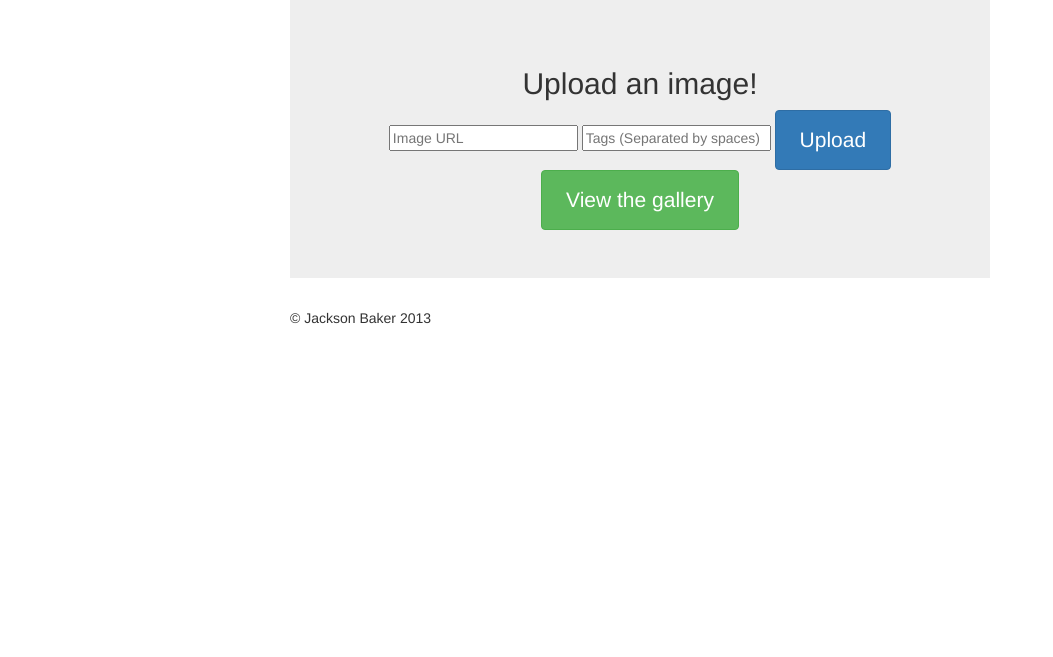
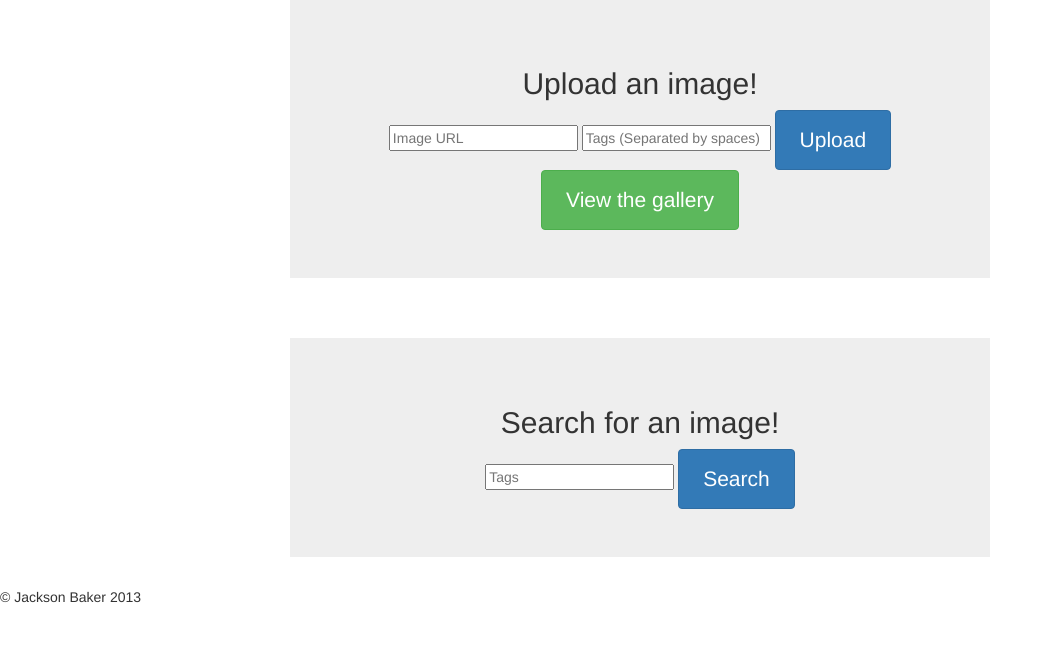
Before and after one commit to Jacksonbaker323/Picr, a Django app: page / in a window 1280 px wide. Shown: the part 172-829 px from the top of the page, without its empty margins (0-1053 px from the left). Before the commit the page ends 496 px from the top, so only its background shows below. Run offline with Django 3.2, Linux system fonts and the light colour scheme; parts of the project's set-up code (start-up, migrations or seed data) failed here and were passed over; some libraries are stand-ins or nearby versions.

Commit message:
Added search functionality

```diff
--- a/Photo_Uploader/Templates/Picr/Base.html
+++ b/Photo_Uploader/Templates/Picr/Base.html
@@ -38,13 +38,7 @@
         padding: 14px 24px;
       }
 
-      /* Supporting marketing content */
-      .marketing {
-        margin: 60px 0;
-      }
-      .marketing p + h4 {
-        margin-top: 28px;
-      }
+
 
     </style>
 
@@ -69,11 +63,13 @@
       {% endblock content %}
 
 
-      <div class="footer">
+
+
+    </div> <!-- /container -->
+
+          <div class="footer">
         <p>&copy; Jackson Baker 2013</p>
       </div>
-
-    </div> <!-- /container -->
 
     <!-- Le javascript
     ================================================== -->
--- a/Photo_Uploader/Templates/Picr/index.html
+++ b/Photo_Uploader/Templates/Picr/index.html
@@ -13,5 +13,14 @@
       <a class="btn btn-large btn-success" href="/gallery">View the gallery</a>
       </div>
 
+<div class="jumbotron">
+	<h2> Search for an image! </h2>
+	<form class="form-signin" action="/search/" method="get">
+        <input type="text" class="input-block-level" placeholder="Tags" name="search">
+        <button class="btn btn-large btn-primary" type="submit">Search</button>
+      </form>
+</div>
+
+
 
 {% endblock content %}
--- a/Photo_Uploader/urls.py
+++ b/Photo_Uploader/urls.py
@@ -9,6 +9,7 @@ urlpatterns = patterns('',
     url(r'^$', 'Picr.views.home', name='home'),
     url(r'^gallery/', 'Picr.views.gallery', name='gallery'),
     url(r'^submitted/', 'Picr.views.submitted', name='submitted'),
+    url(r'^search/', 'Picr.views.search', name='search'),
     #url(r'^gallery/', Photo_Uploader.views.)
     url(r'^admin/', include(admin.site.urls)),
 )
--- a/Picr/views.py
+++ b/Picr/views.py
@@ -69,3 +69,18 @@ def gallery(request):
 
 	context = {'gallery_dict' : gallery_dict}
 	return render_to_response('Picr/gallery.html', context)
+
+
+def search(request):
+
+	if request.GET['search'] == '':
+		context = {'error' : "No search tags submitted"}
+		return render_to_response('Picr/search.html', context)
+	else:
+		tags = request.GET['search']
+
+		search_results = Image.objects.filter(image_tags__contains=tags)
+
+		context = {'tags' : tags, 'search_results' : search_results}
+
+		return render_to_response('Picr/search.html', context)
```
Also changed, not shown: Photo_Uploader/Templates/Picr/gallery.html (+10 -6 lines), Photo_Uploader/DB/Image_DB.db, 1 other file.
